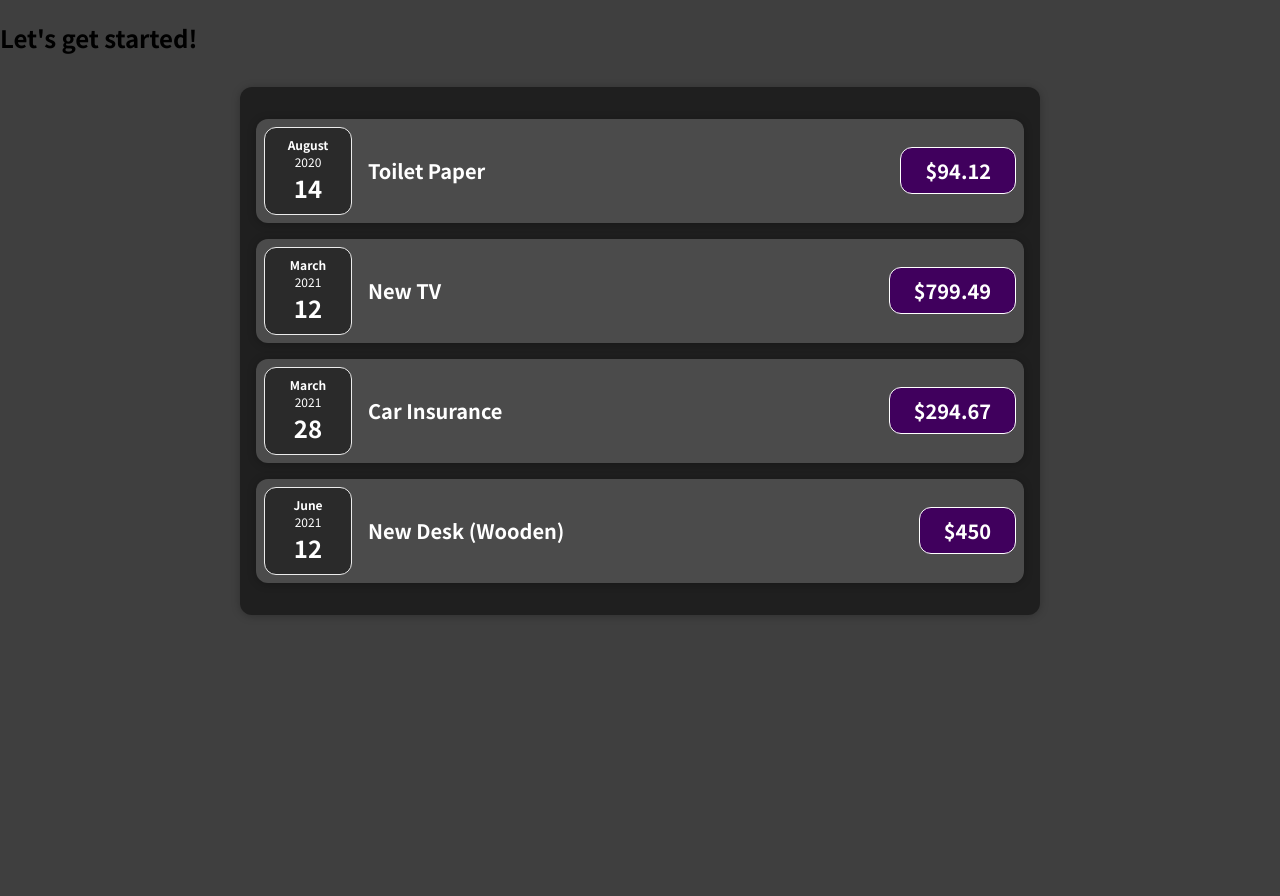
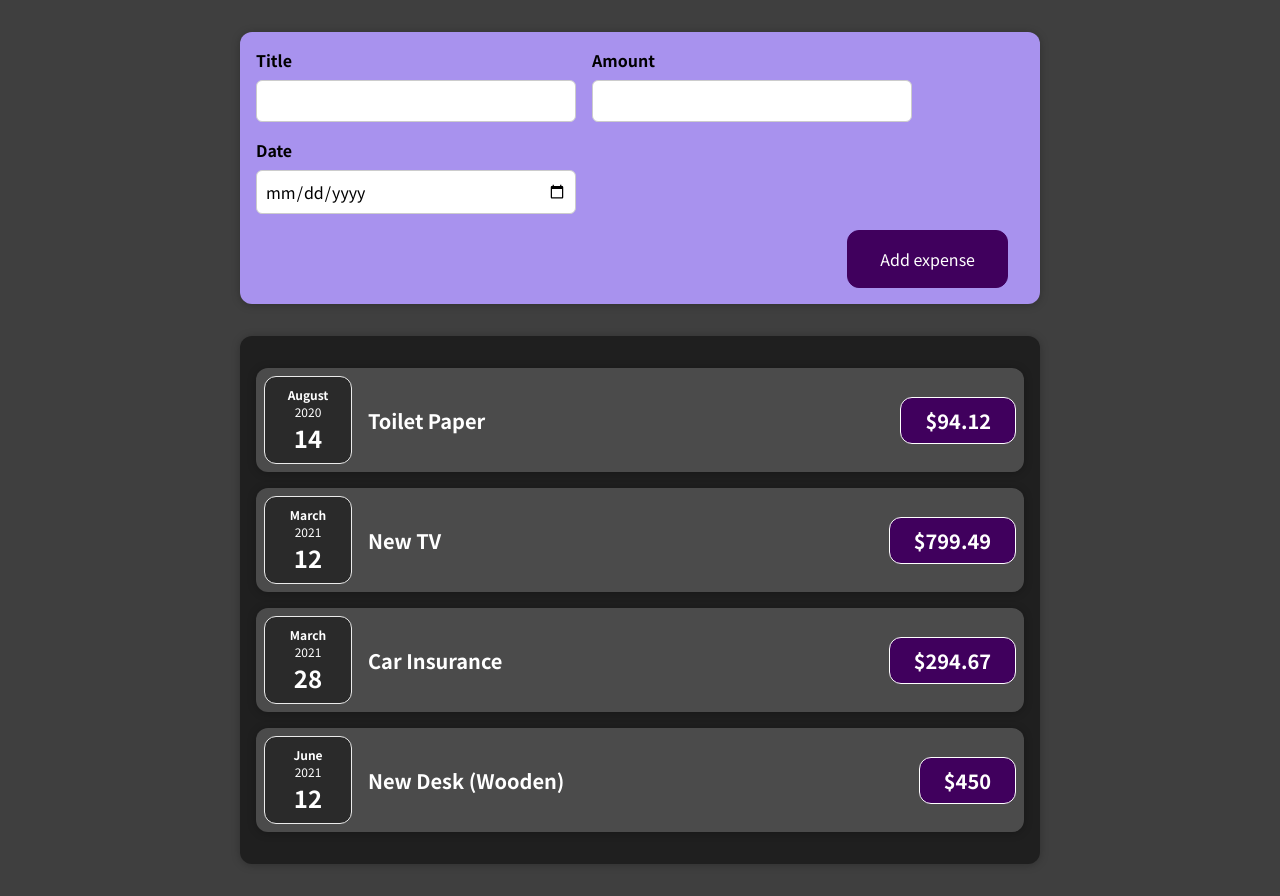
Before and after one commit to raf0nx/annual-expenses, a JavaScript app: page / in a window 1280 px wide. Before the commit the page ends 800 px from the top, so only its background shows below. Built offline with nearby package versions, Linux system fonts and the light colour scheme.

Commit message:
feat: Add form for adding expenses

```diff
--- a/src/App.js
+++ b/src/App.js
@@ -1,4 +1,5 @@
 import Expenses from "./components/Expenses/Expenses";
+import NewExpense from "./components/NewExpense/NewExpense";
 
 const App = () => {
 	const expenses = [
@@ -30,7 +31,7 @@
 
 	return (
 		<div>
-			<h2>Let's get started!</h2>
+			<NewExpense />
 			<Expenses items={expenses} />
 		</div>
 	);
--- /dev/null
+++ b/src/components/NewExpense/ExpenseForm.css
@@ -0,0 +1,26 @@
+.new-expense__controls {
+	display: flex;
+	flex-wrap: wrap;
+	gap: 1rem;
+	margin-bottom: 1rem;
+	text-align: left;
+}
+
+.new-expense__control label {
+	font-weight: bold;
+	margin-bottom: 0.5rem;
+	display: block;
+}
+
+.new-expense__control input {
+	font: inherit;
+	padding: 0.5rem;
+	border-radius: 6px;
+	border: 1px solid #ccc;
+	width: 20rem;
+	max-width: 100%;
+}
+
+.new-expense__actions {
+	text-align: right;
+}
--- /dev/null
+++ b/src/components/NewExpense/ExpenseForm.js
@@ -0,0 +1,27 @@
+import "./ExpenseForm.css";
+
+const ExpenseForm = () => {
+	return (
+		<form>
+			<div className="new-expense__controls">
+				<div className="new-expense__control">
+					<label>Title</label>
+					<input type="text" />
+				</div>
+				<div className="new-expense__control">
+					<label>Amount</label>
+					<input type="number" min="0.01" step="0.01" />
+				</div>
+				<div className="new-expense__control">
+					<label>Date</label>
+					<input type="date" min="2019-01-01" max="2022-12-31" />
+				</div>
+			</div>
+			<div className="new-expense__actions">
+				<button type="submit">Add expense</button>
+			</div>
+		</form>
+	);
+};
+
+export default ExpenseForm;
--- /dev/null
+++ b/src/components/NewExpense/NewExpense.css
@@ -0,0 +1,38 @@
+.new-expense {
+	background-color: #a892ee;
+	padding: 1rem;
+	margin: 2rem auto;
+	width: 50rem;
+	max-width: 95%;
+	border-radius: 12px;
+	text-align: center;
+	box-shadow: 0 1px 8px rgba(0, 0, 0, 0.25);
+}
+
+.new-expense button {
+	font: inherit;
+	cursor: pointer;
+	padding: 1rem 2rem;
+	border: 1px solid #40005d;
+	background-color: #40005d;
+	color: white;
+	border-radius: 12px;
+	margin-right: 1rem;
+}
+
+.new-expense button:hover,
+.new-expense button:active {
+	background-color: #510674;
+	border-color: #510674;
+}
+
+.new-expense button.alternative {
+	color: #220131;
+	border-color: transparent;
+	background-color: transparent;
+}
+
+.new-expense button.alternative:hover,
+.new-expense button.alternative:active {
+	background-color: #ddb3f8;
+}
--- /dev/null
+++ b/src/components/NewExpense/NewExpense.js
@@ -0,0 +1,12 @@
+import ExpenseForm from "./ExpenseForm";
+import "./NewExpense.css";
+
+const NewExpense = () => {
+	return (
+		<div className="new-expense">
+			<ExpenseForm />
+		</div>
+	);
+};
+
+export default NewExpense;
```
